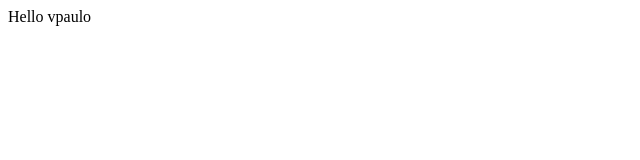
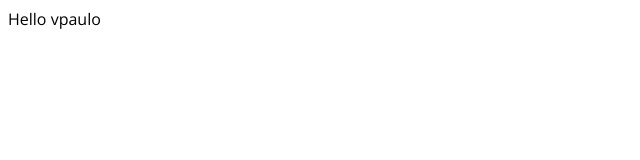
Before and after one commit to vpaulo/vpaulo.github.io, a plain HTML site: page index.html in a window 1280 px wide. Shown: the full height of the page, 0-640 px from the left. Drawn offline with nearby package versions, Linux system fonts and the light colour scheme.

Commit message:
VP-2: added open sans font

```diff
--- a/index.html
+++ b/index.html
@@ -7,8 +7,15 @@
     <meta name="description" content="Web developer, constantly learning and experiencing new things.">
     <link rel="canonical" href="https://vpaulo.github.io/">
     <title>Vitor Rodrigues</title>
+    <link href="https://fonts.googleapis.com/css?family=Open+Sans" rel="stylesheet">
+    <style>
+        body {
+          font-family: 'Open Sans', sans-serif, serif;
+        }
+      </style>
 </head>
 <body>
     Hello vpaulo
+    <!-- https://codepen.io/vpaulo/ -->
 </body>
 </html>
```
